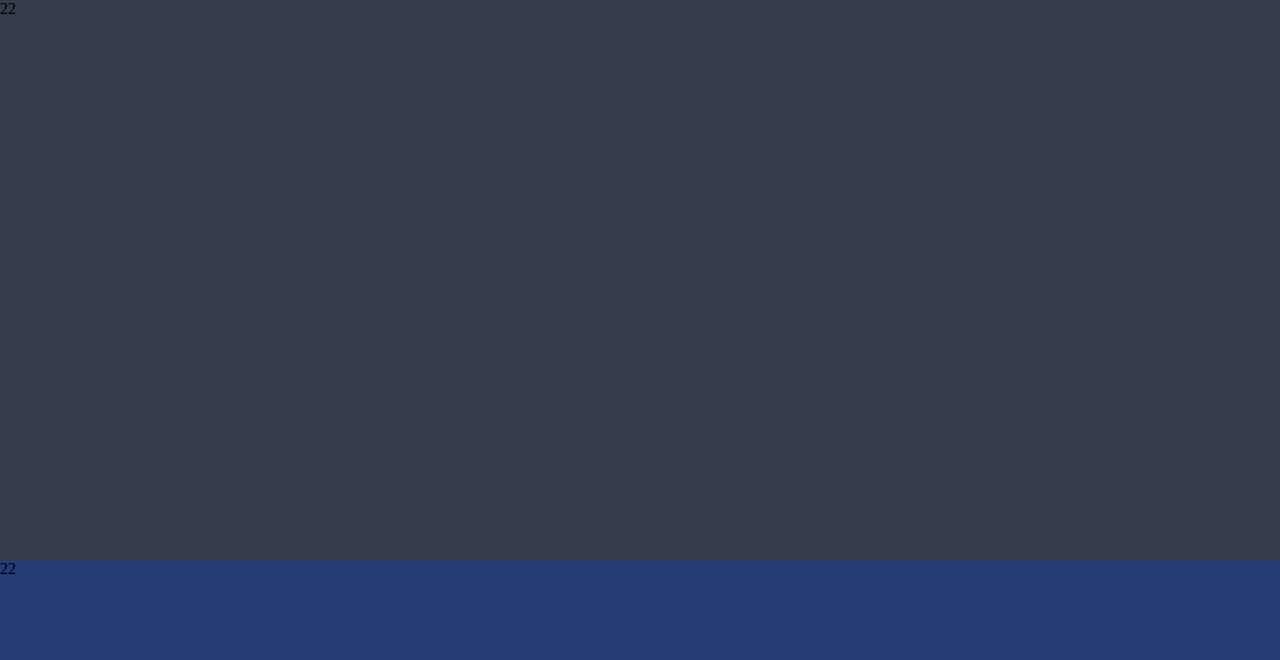
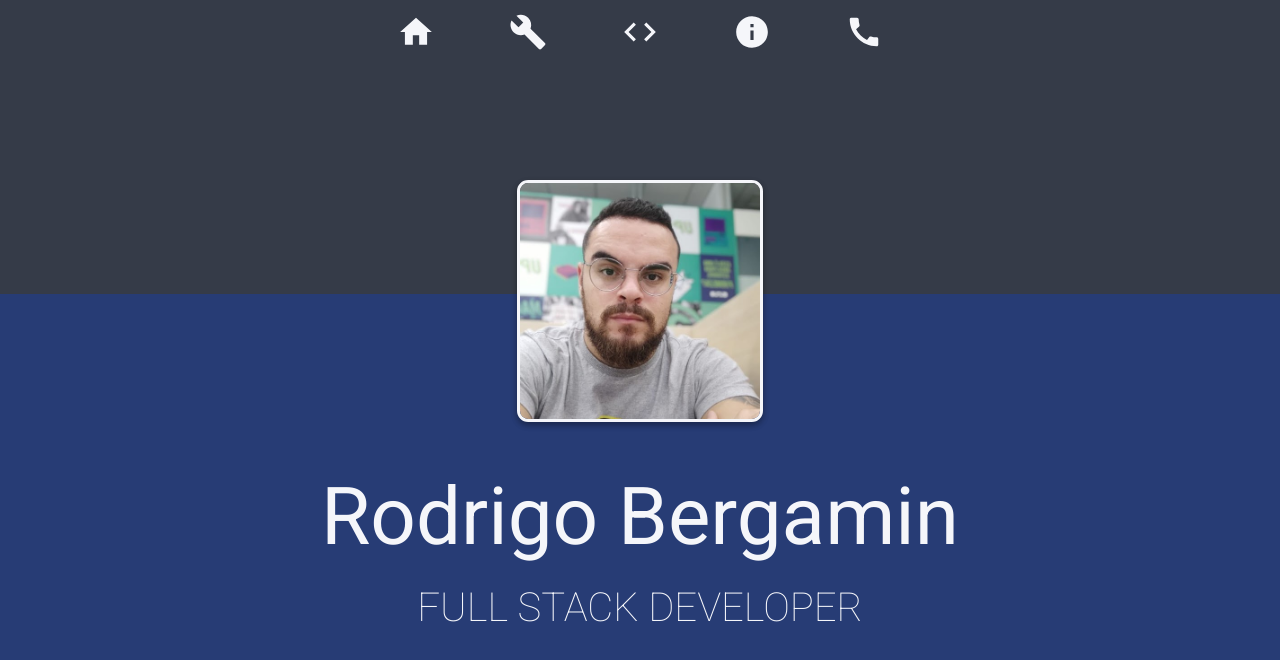
Before and after one commit to rodrigobergamindev/portfolio, a React (Create React App) app in the folder frontend/: page / in a window 1280 px wide. Shown: the top 660 px of the page. Built offline with nearby package versions, Linux system fonts and the light colour scheme.

Commit message:
implementing navbar

```diff
--- a/frontend/package.json
+++ b/frontend/package.json
@@ -3,6 +3,8 @@
   "version": "0.1.0",
   "private": true,
   "dependencies": {
+    "@material-ui/core": "^4.11.0",
+    "@material-ui/icons": "^4.9.1",
     "@testing-library/jest-dom": "^4.2.4",
     "@testing-library/react": "^9.3.2",
     "@testing-library/user-event": "^7.1.2",
--- a/frontend/src/App.js
+++ b/frontend/src/App.js
@@ -2,14 +2,14 @@ import React from 'react';
 import {Container} from './style/index';
 import Header from './components/Header.jsx';
 import './index.css'
+import Navbar from './components/Navbar';
 
 function App() {
   return (
-    <div>
-      <Header>
-      <h1>App React</h1>
-      </Header>
-    </div>
+    <Container>
+      <Navbar/>
+      <Header/>
+    </Container>
   );
 }
 
--- a/frontend/src/components/Header.jsx
+++ b/frontend/src/components/Header.jsx
@@ -1,17 +1,16 @@
 import React from 'react'
 import {ContainerHeader} from '../style/index.js'
-
+import avatar from '../assets/avatar.jpg'
 
 export default function Header() {
     return (
         <ContainerHeader>
-            <div style={{backgroundColor:'#353B48'}}>
-            22
-            </div>
+            <header>
+                <img src={avatar} alt="perfil"/>
+            </header>
 
-            <div style={{backgroundColor:'#273C75'}}>
-            22
-            </div>
+            <h1>Rodrigo Bergamin</h1>
+            <h3>FULL STACK DEVELOPER</h3>
         </ContainerHeader>
     )
 }
--- a/frontend/src/components/Navbar.jsx
+++ b/frontend/src/components/Navbar.jsx
@@ -0,0 +1,17 @@
+import React from 'react'
+import {ContainerNav} from '../style/index'
+import {Home, Build, Code, Info, Call} from '@material-ui/icons'
+
+export default function Navbar() {
+    return (
+        <ContainerNav>
+            <ul>
+                <li><Home style={{ fontSize: 38, color:'#f5f6fa', backgroundColor:'transparent'  }}></Home></li>
+                <li><Build style={{ fontSize: 38, color:'#f5f6fa', backgroundColor:'transparent'  }}></Build></li>
+                <li><Code style={{ fontSize: 38, color:'#f5f6fa', backgroundColor:'transparent'  }}></Code></li>
+                <li><Info style={{ fontSize: 38, color:'#f5f6fa', backgroundColor:'transparent'  }}></Info></li>
+                <li><Call style={{ fontSize: 38, color:'#f5f6fa', backgroundColor:'transparent'  }}></Call></li>
+            </ul>
+        </ContainerNav>
+    )
+}
--- a/frontend/src/index.css
+++ b/frontend/src/index.css
@@ -1,6 +1,9 @@
+@import url('https://fonts.googleapis.com/css2?family=Roboto:wght@100;300;400;500;700&display=swap');
+
 * {
   margin:0;
   padding:0;
   outline:0;
-  background-color: transparent;
+  background-color: #273C75;
+  font-family: 'Roboto', sans-serif;
 }
--- a/frontend/src/style/index.js
+++ b/frontend/src/style/index.js
@@ -2,6 +2,7 @@ import styled from 'styled-components';
 
 
 const Container = styled.div`
+    color: #f5f6fa;
     display:flex;
     flex-direction:column;
 `;
@@ -12,12 +13,63 @@ const Container = styled.div`
 /*HEADER*/
 
 const ContainerHeader = styled(Container)`
-   div {
-    height:35em;
-    margin:0;
+   header {
+       display:flex;
+       flex-direction: column;
+        align-items: center;
+        justify-content: center;
+       background-color: #353b48;
+
    }
+   img {
+       z-index: 1;
+       border-radius: 0.7em;
+       border: 3px solid #f5f6fa;
+       margin-top: 7em;
+       margin-bottom: -8em;
+       max-weight: 15em;
+       max-width: 15em;
+       box-shadow: 0 3px 6px rgba(0,0,0,0.16), 0 3px 6px rgba(0,0,0,0.23);
+   }
+
+
+   h1{
+    margin-top: 2.2em;
+    text-align: center;
+    font-size: 5em;
+    font-weight: 400;
+
+}
+
+    h3 {
+        font-weight: 100;
+        font-size: 2.5em;
+        margin-top: 0.5em;
+        text-align: center;
+    }
+`
+
+const ContainerNav = styled(Container)`
+    font-weight: 400;
+    background-color: #353b48;
+    flex-direction: row;
+    list-style-type:none;
+    justify-content: center;
+    padding: 0.8em;
+    ul {
+        background-color: #353b48;
+        display:flex;
+        list-style-type:none;
+        justify-content: space-around;
+        width: 35em;
+
+
+        li {
+            background-color: #353b48;
+        }
+    }
 
 `
 
 
-export {Container, ContainerHeader}
+export {Container, ContainerHeader, ContainerNav}
```
Also changed, not shown: frontend/src/assets/avatar.jpg (added), 1 other file (tests, documents, lock files or other folders).
